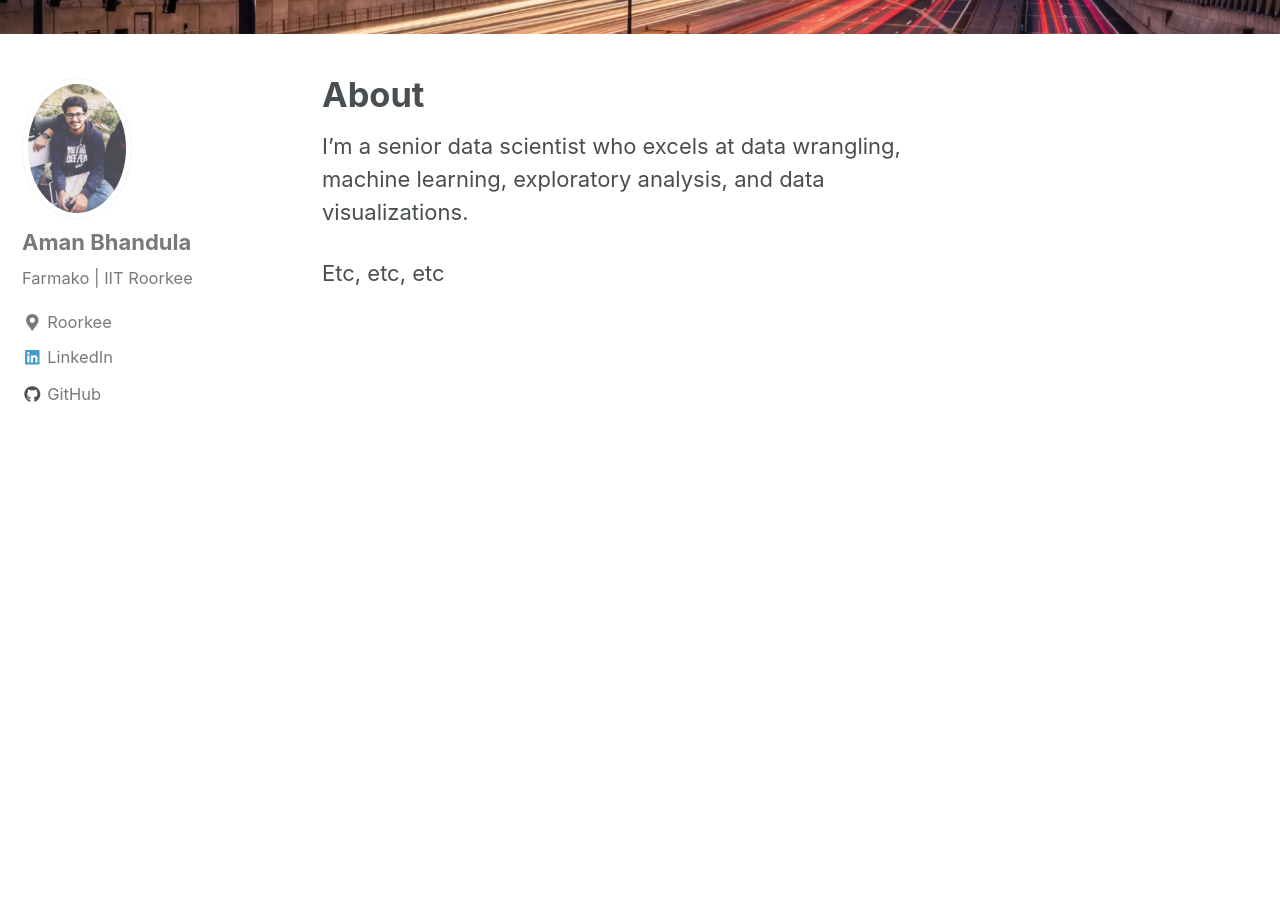
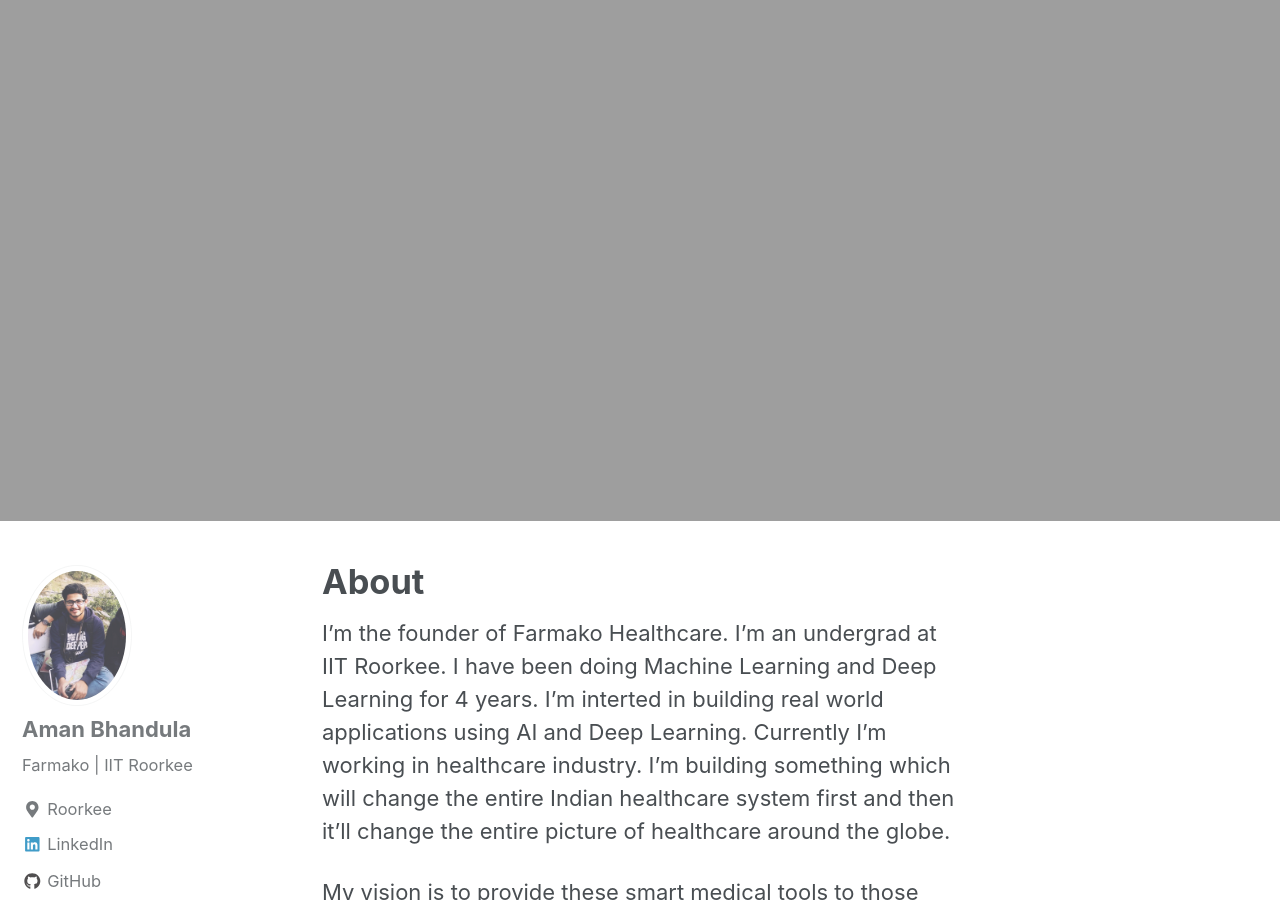
Before and after one commit to Amanbhandula/Amanbhandula.github.io, a Jekyll site: the page built from _pages/about.md, in a window 1280 px wide and 900 px high, scrolled down 539 px. Built offline with Jekyll 4.4.1, drawn with Linux system fonts in a browser that asks for light colours; nearby versions of some CDN libraries; some of the changed text lies outside the part shown.

Commit message:
added pages

```diff
--- a/_pages/about.md
+++ b/_pages/about.md
@@ -2,9 +2,13 @@
 title: "About"
 permalink: /about/
 header:
-  image: "/images/zakim.jpg"
+  image: "/images/coverPic.JPG"
 ---
 
-I'm a senior data scientist who excels at data wrangling, machine learning, exploratory analysis, and data visualizations.
+I'm the founder of Farmako Healthcare. I'm an undergrad at IIT Roorkee. I have been doing Machine Learning and Deep Learning for 4 years. I'm interted in building real world applications using AI and Deep Learning. Currently I'm working in healthcare industry. I'm building something which will change the entire Indian healthcare system first and then it'll change the entire picture of healthcare around the globe.
 
-Etc, etc, etc
+My vision is to provide these smart medical tools to those who need it the most. I'd like to tackle more problems like this in future.
+
+I'd like to study extensively about Augmented Reality and Virtual Reality in future. I believe that these techs will bring the next paradign shift in the entire tech industry.
+
+I read books regularly, play guitar in my free time and play squash whenever I get time. I've read very much about Mahatama Gandhi, Steve Jobs, Alan Turing, Bill Gates and many more. I like watching science fiction movies in free time. Currently, I'm reading "The Idea of Justice" by Amartya Sen.
```
